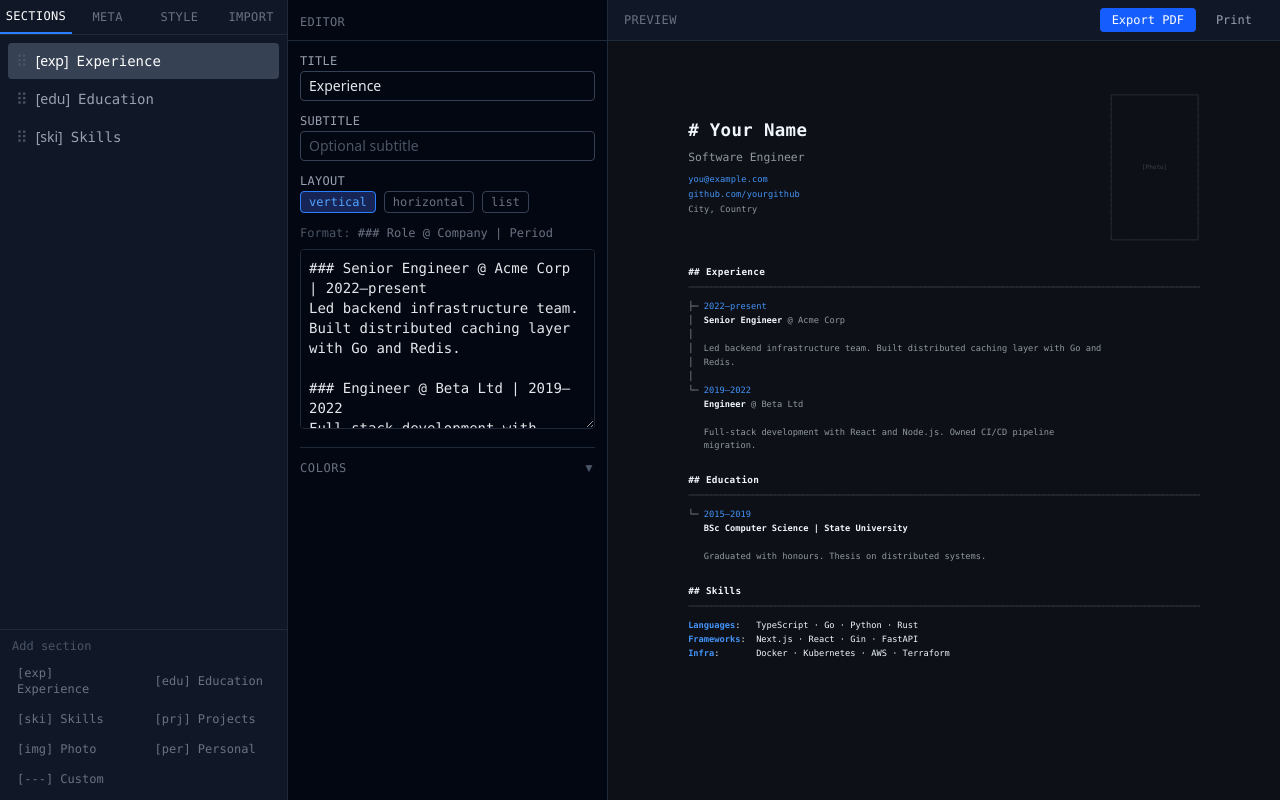
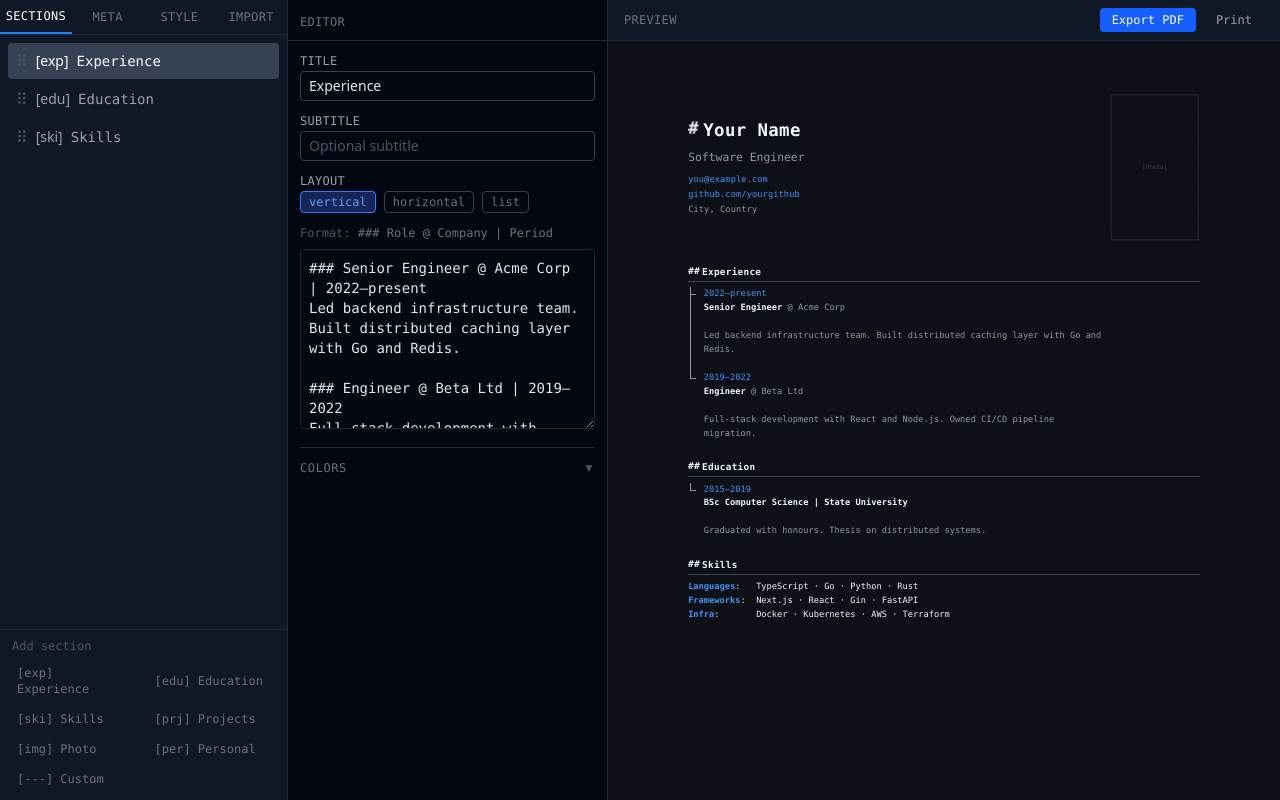
Before and after one commit to sudokku/cvgen, a Next.js app: page / in a window 1280 px wide. Built offline with nearby package versions, Linux system fonts and the light colour scheme.

Commit message:
fix(pdf): preserve copyable text in exported CVs

```diff
--- a/src/app/print/page.tsx
+++ b/src/app/print/page.tsx
@@ -131,11 +131,16 @@ function PrintContent() {
           margin: 0;
           padding: 0;
           width: 100%;
+          min-height: 100%;
           background: ${cv.style.bgColor};
+        }
+        #cv-preview {
+          -webkit-box-decoration-break: clone;
+          box-decoration-break: clone;
         }
       `}</style>
       <div style={{ width: '100%', boxSizing: 'border-box' }}>
-        <CVPreview cv={cv} containerStyle={{ paddingTop: 0, paddingBottom: 0 }} />
+        <CVPreview cv={cv} />
       </div>
       <div id="cv-print-ready" style={{ display: 'none' }} />
     </>
--- a/src/components/Preview/AsciiArt.tsx
+++ b/src/components/Preview/AsciiArt.tsx
@@ -1,4 +1,6 @@
-import React from 'react'
+'use client'
+
+import { useEffect, useRef } from 'react'
 
 interface AsciiArtProps {
   ascii: string
@@ -33,42 +35,62 @@ export function AsciiArt({
   padding,
   borderRadius,
 }: AsciiArtProps) {
+  const canvasRef = useRef<HTMLCanvasElement>(null)
   const lines = ascii.split('\n')
   const fontSize = Math.max(2, baseFontSize / density)
   const hasColors = !!colors && colors.length === lines.length
 
   // Stable bounding box: width = baseCols × (baseFontSize / 1.7), independent of density.
   const targetWidthPx = baseCols * (baseFontSize / 1.7)
+  const heightPx = lines.length * fontSize
+  const longestLine = Math.max(1, ...lines.map((line) => Array.from(line).length))
+  const charWidth = targetWidthPx / longestLine
+
+  useEffect(() => {
+    const canvas = canvasRef.current
+    if (!canvas) return
+
+    const scale = window.devicePixelRatio || 1
+    canvas.width = Math.ceil(targetWidthPx * scale)
+    canvas.height = Math.ceil(heightPx * scale)
+
+    const ctx = canvas.getContext('2d')
+    if (!ctx) return
+
+    ctx.scale(scale, scale)
+    ctx.clearRect(0, 0, targetWidthPx, heightPx)
+    if (background) {
+      ctx.fillStyle = background
+      ctx.fillRect(0, 0, targetWidthPx, heightPx)
+    }
+    ctx.font = `${fontSize}px ui-monospace, SFMono-Regular, "SF Mono", Menlo, Consolas, "Liberation Mono", monospace`
+    ctx.textBaseline = 'top'
+
+    for (let r = 0; r < lines.length; r++) {
+      const chars = Array.from(lines[r])
+      for (let c = 0; c < chars.length; c++) {
+        ctx.fillStyle = hasColors ? colors![r]?.[c] ?? fallbackColor : fallbackColor
+        ctx.fillText(chars[c], c * charWidth, r * fontSize)
+      }
+    }
+  }, [background, charWidth, colors, fallbackColor, fontSize, hasColors, heightPx, lines, targetWidthPx])
 
   return (
-    <pre
+    <canvas
+      ref={canvasRef}
+      role="presentation"
       style={{
-        fontFamily: 'inherit',
-        fontSize: `${fontSize}px`,
-        lineHeight: 1,
-        margin: 0,
-        whiteSpace: 'pre',
+        display: 'block',
         flexShrink: 0,
-        color: fallbackColor,
         background,
         padding,
         borderRadius,
         width: `${targetWidthPx}px`,
-        // Prevent sub-pixel jitter between rows on retina.
-        WebkitFontSmoothing: 'antialiased',
+        height: `${heightPx}px`,
+        userSelect: 'none',
+        WebkitUserSelect: 'none',
       }}
-    >
-      {lines.map((line, r) => (
-        <div key={r} style={{ display: 'block', height: `${fontSize}px`, lineHeight: 1 }}>
-          {hasColors
-            ? Array.from(line).map((ch, c) => (
-                <span key={c} style={{ color: colors![r]?.[c] ?? fallbackColor }}>
-                  {ch}
-                </span>
-              ))
-            : line}
-        </div>
-      ))}
-    </pre>
+      aria-hidden="true"
+    />
   )
 }
--- a/src/components/Preview/CVPreview.tsx
+++ b/src/components/Preview/CVPreview.tsx
@@ -1,5 +1,6 @@
 'use client'
 
+import { useEffect, useRef } from 'react'
 import { CV, CVLink, CVSection, CVStyle, DocMode, RenderMode } from '@/types/cv'
 import { TimelineSection } from './TimelineSection'
 import { clipAscii } from '@/lib/clip-ascii'
@@ -11,11 +12,71 @@ interface Props {
   containerStyle?: React.CSSProperties
 }
 
+const decorativeStyle: React.CSSProperties = {
+  userSelect: 'none',
+  WebkitUserSelect: 'none',
+}
+
+function DecorativeText({
+  text,
+  color,
+  weight = 700,
+}: {
+  text: string
+  color: string
+  weight?: number
+}) {
+  const canvasRef = useRef<HTMLCanvasElement>(null)
+
+  useEffect(() => {
+    const canvas = canvasRef.current
+    if (!canvas) return
+
+    const width = text.length * 10
+    const height = 16
+    const scale = window.devicePixelRatio || 1
+    canvas.width = width * scale
+    canvas.height = height * scale
+
+    const ctx = canvas.getContext('2d')
+    if (!ctx) return
+
+    ctx.scale(scale, scale)
+    ctx.clearRect(0, 0, width, height)
+    ctx.fillStyle = color
+    ctx.font = `${weight} 16px ui-monospace, SFMono-Regular, "SF Mono", Menlo, Consolas, "Liberation Mono", monospace`
+    ctx.textBaseline = 'top'
+    ctx.fillText(text, 0, 0)
+  }, [color, text, weight])
+
+  return (
+    <canvas
+      ref={canvasRef}
+      role="presentation"
+      aria-hidden="true"
+      style={{
+        ...decorativeStyle,
+        display: 'inline-block',
+        width: `${text.length * 0.62}em`,
+        height: '1em',
+        marginRight: '0.25em',
+        verticalAlign: '-0.12em',
+      }}
+    />
+  )
+}
+
 function Rule({ style, char = '─' }: { style: CVStyle; char?: string }) {
   return (
-    <div style={{ overflow: 'hidden', whiteSpace: 'nowrap', color: style.borderColor, letterSpacing: '-1px' }}>
-      {char.repeat(300)}
-    </div>
+    <div
+      aria-hidden="true"
+      style={{
+        ...decorativeStyle,
+        borderTop: `${char === '═' ? 2 : 1}px solid ${style.borderColor}`,
+        height: 0,
+        width: '100%',
+      }}
+    />
   )
 }
 
@@ -43,7 +104,9 @@ function PhotoPlaceholder({ cols, rows, style }: { cols: number; rows: number; s
         margin: 0,
         whiteSpace: 'pre',
         flexShrink: 0,
+        ...decorativeStyle,
       }}
+      aria-hidden="true"
     >
       {lines.join('\n')}
     </pre>
@@ -80,7 +143,7 @@ function SectionBlock({ section, style }: { section: CVSection; style: CVStyle }
   return (
     <div style={{ marginBottom: '28px' }}>
       {/* Section heading */}
-      <div style={{ marginBottom: '8px' }}>
+      <div style={{ marginBottom: '8px', breakAfter: 'avoid', pageBreakAfter: 'avoid' }}>
         <div
           style={{
             fontSize: `${headingSize}px`,
@@ -89,7 +152,8 @@ function SectionBlock({ section, style }: { section: CVSection; style: CVStyle }
             letterSpacing: '0.03em',
           }}
         >
-          ## {section.title}
+          <DecorativeText text="##" color={effectiveStyle.headingColor} />
+          {section.title}
         </div>
         {section.subtitle && (
           <div style={{ color: effectiveStyle.subtitleColor, marginTop: '2px' }}>
@@ -217,21 +281,24 @@ function parseInline(line: string, style: CVStyle, h3Color?: string): React.Reac
   if (line.startsWith('### ')) {
     return [
       <span key="h3" style={{ color: h3Color ?? style.fgColor, fontWeight: 600 }}>
-        {line}
+        <DecorativeText text="###" color={h3Color ?? style.fgColor} weight={600} />
+        {line.slice(4)}
       </span>,
     ]
   }
   if (line.startsWith('## ')) {
     return [
       <span key="h2" style={{ color: style.headingColor, fontWeight: 700 }}>
-        {line}
+        <DecorativeText text="##" color={style.headingColor} />
+        {line.slice(3)}
       </span>,
     ]
   }
   if (line.startsWith('# ')) {
     return [
       <span key="h1" style={{ color: style.fgColor, fontWeight: 700 }}>
-        {line}
+        <DecorativeText text="#" color={style.fgColor} />
+        {line.slice(2)}
       </span>,
     ]
   }
@@ -376,7 +443,8 @@ export function CVPreview({ cv, containerStyle }: Props) {
                 letterSpacing: '0.02em',
               }}
             >
-              # {meta.name}
+              <DecorativeText text="#" color={style.fgColor} />
+              {meta.name}
             </div>
 
             {meta.title && (
--- a/src/components/Preview/TimelineSection.tsx
+++ b/src/components/Preview/TimelineSection.tsx
@@ -8,6 +8,54 @@ interface Props {
   content: string
   layout: TimelineLayout
   style: CVStyle
+}
+
+const decorativeStyle: React.CSSProperties = {
+  userSelect: 'none',
+  WebkitUserSelect: 'none',
+}
+
+function TimelinePrefix({ prefix, color }: { prefix: string; color: string }) {
+  const isBranch = prefix.startsWith('├') || prefix.startsWith('└')
+  const isLastBranch = prefix.startsWith('└')
+  const isPipe = prefix.startsWith('│')
+
+  return (
+    <span
+      aria-hidden="true"
+      style={{
+        ...decorativeStyle,
+        display: 'inline-block',
+        position: 'relative',
+        width: '3ch',
+        height: '1.6em',
+        verticalAlign: 'top',
+      }}
+    >
+      {(isPipe || isBranch) && (
+        <span
+          style={{
+            position: 'absolute',
+            left: '0.38ch',
+            top: isLastBranch ? 0 : 0,
+            bottom: isLastBranch ? '50%' : 0,
+            borderLeft: `1px solid ${color}`,
+          }}
+        />
+      )}
+      {isBranch && (
+        <span
+          style={{
+            position: 'absolute',
+            left: '0.38ch',
+            top: '50%',
+            width: '1.15ch',
+            borderTop: `1px solid ${color}`,
+          }}
+        />
+      )}
+    </span>
+  )
 }
 
 // Wrap a string to lines of at most `width` chars, splitting on spaces.
@@ -53,7 +101,7 @@ function PreLine({
 }) {
   return (
     <div style={{ whiteSpace: 'pre' }}>
-      <span style={{ color: prefixColor }}>{prefix}</span>
+      <TimelinePrefix prefix={prefix} color={prefixColor} />
       {children}
     </div>
   )
@@ -72,7 +120,18 @@ export function TimelineSection({ content, layout, style }: Props) {
             return (
               <span key={i} style={{ color: style.mutedColor }}>
                 <span style={{ color: style.periodColor }}>{label}</span>
-                {connector}
+                {connector && (
+                  <span
+                    aria-hidden="true"
+                    style={{
+                      ...decorativeStyle,
+                      display: 'inline-block',
+                      width: '8ch',
+                      borderTop: `1px solid ${style.mutedColor}`,
+                      verticalAlign: 'middle',
+                    }}
+                  />
+                )}
               </span>
             )
           })}
@@ -120,7 +179,7 @@ export function TimelineSection({ content, layout, style }: Props) {
         const descLines = wordWrap(entry.description, WRAP_WIDTH)
 
         return (
-          <div key={i}>
+          <div key={i} style={{ breakInside: 'avoid', pageBreakInside: 'avoid' }}>
             {/* ├─ period */}
             <PreLine prefix={branch} prefixColor={style.mutedColor}>
               <span style={{ color: style.periodColor }}>{entry.period}</span>
--- a/src/lib/browser.ts
+++ b/src/lib/browser.ts
@@ -1,4 +1,16 @@
 import type { Browser } from 'puppeteer-core'
+import { existsSync } from 'node:fs'
+
+const LOCAL_BROWSER_PATHS = [
+  '/Applications/Google Chrome.app/Contents/MacOS/Google Chrome',
+  '/Applications/Chromium.app/Contents/MacOS/Chromium',
+  '/Applications/Brave Browser.app/Contents/MacOS/Brave Browser',
+]
+
+function localExecutablePath(): string | undefined {
+  if (process.env.PUPPETEER_EXECUTABLE_PATH) return process.env.PUPPETEER_EXECUTABLE_PATH
+  return LOCAL_BROWSER_PATHS.find((path) => existsSync(path))
+}
 
 export async function launchBrowser(): Promise<Browser> {
   if (process.env.VERCEL_ENV) {
@@ -12,6 +24,10 @@ export async function launchBrowser(): Promise<Browser> {
   } else {
     // devDependency: auto-manages Chrome via ~/.cache/puppeteer
     const puppeteer = await import('puppeteer')
-    return puppeteer.launch({ headless: true }) as unknown as Browser
+    return puppeteer.launch({
+      headless: true,
+      executablePath: localExecutablePath(),
+      args: ['--force-color-profile=srgb'],
+    }) as unknown as Browser
   }
 }
```
Also changed, not shown: src/app/api/pdf/route.ts (+1 -18 lines).
